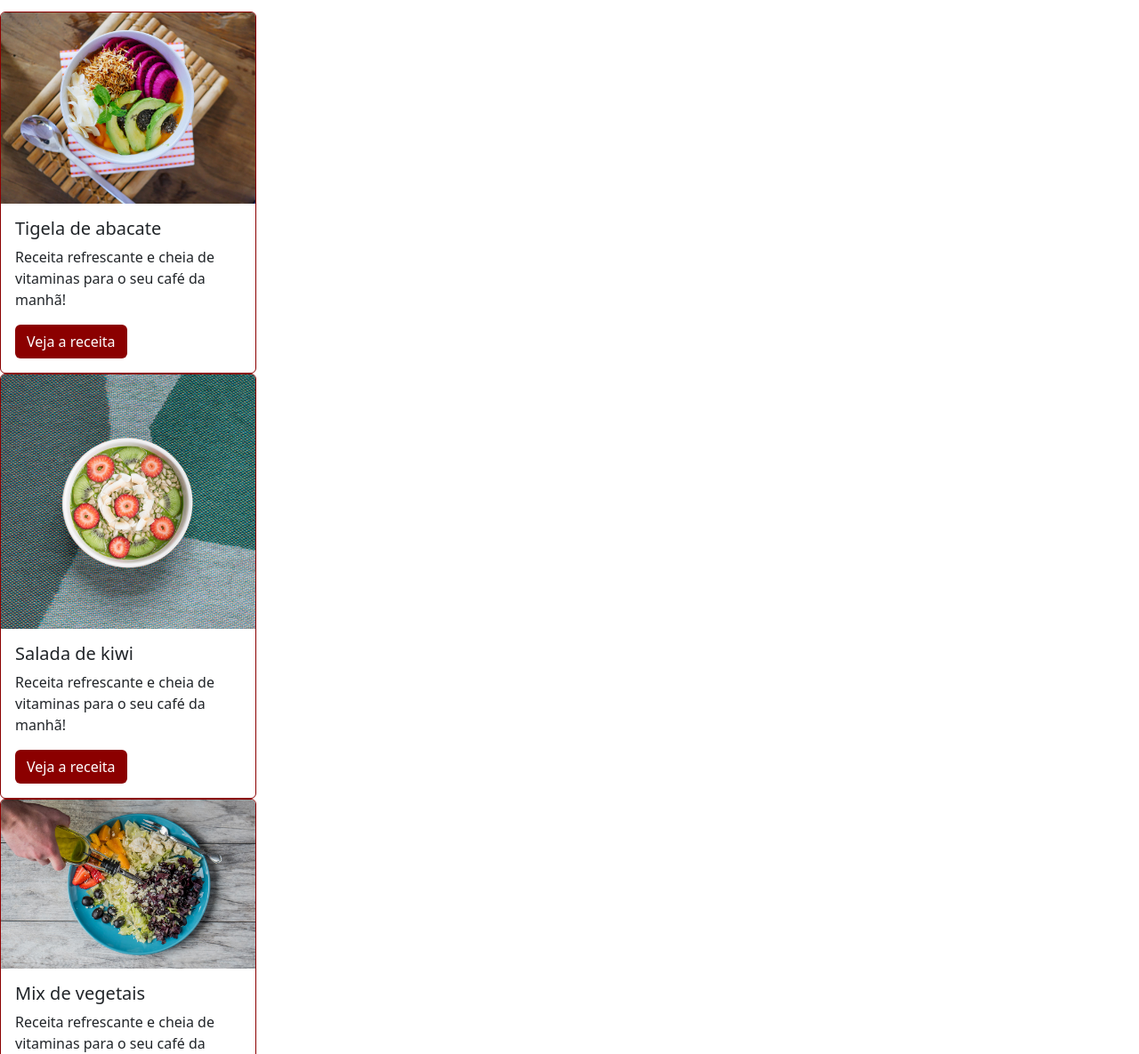
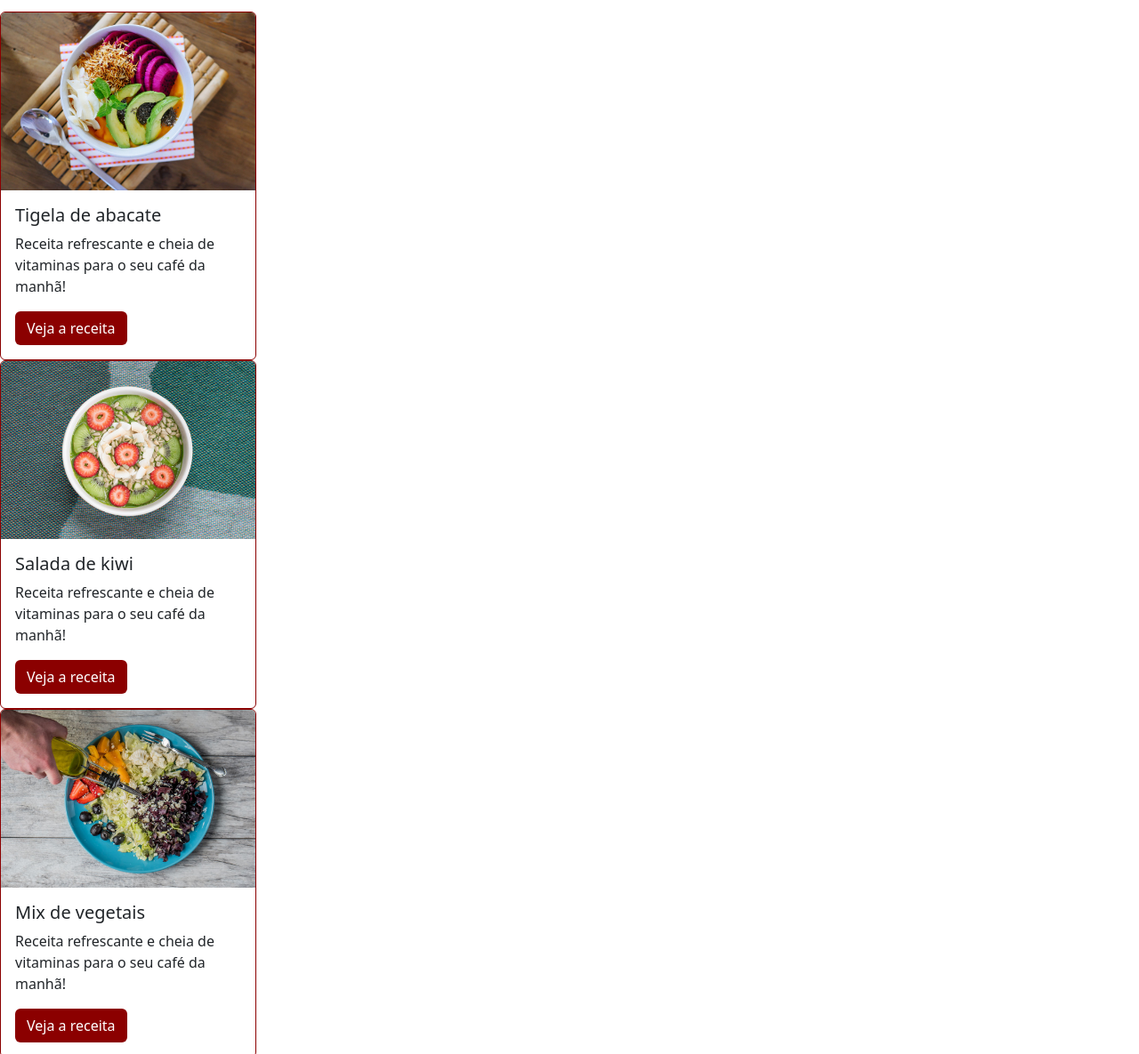
Before and after one commit to ajuteixeira/frutaefruto, a plain HTML site: page index.html in a window 1280 px wide. Shown: the part 635-1820 px from the top of the page at 89% size. Drawn offline with nearby package versions, Linux system fonts and the light colour scheme.

Commit message:
card adjustments

```diff
--- a/index.html
+++ b/index.html
@@ -69,32 +69,30 @@
       <span class="visually-hidden">Next</span>
     </button>
   </div>
-
   <h1 class="text-center title-font title-color pt-5">Receitas para economizar e ganhar saúde</h1>
   <p class="text-center text-secondary pb-5">Nossas receitas ajudam você a aproveitar melhor os alimentos,
     economizar, ganhar
     tempo e praticidade</p>
-
   <div class="card card-border" style="width: 18rem;">
-    <img src="/src/img/receita-abacate.jpg" class="card-img-top" alt="tigela com salada de abacate, vista superior">
+    <img src="/src/img/receita-abacate.jpg" class="card-img-top card-img-position"
+      alt="tigela com salada de abacate, vista superior">
     <div class="card-body">
       <h5 class="card-title">Tigela de abacate</h5>
       <p class="card-text">Receita refrescante e cheia de vitaminas para o seu café da manhã!</p>
       <a href="#" class="btn button-background">Veja a receita</a>
     </div>
   </div>
-
   <div class="card card-border" style="width: 18rem;">
-    <img src="src/img/receita-kiwi.jpg" class="card-img-top" alt="tigela de mingau com kiwi, vista superior">
+    <img src="src/img/receita-kiwi.jpg" class="card-img-top card-img-position"
+      alt="tigela de mingau com kiwi, vista superior">
     <div class="card-body">
       <h5 class="card-title">Salada de kiwi</h5>
       <p class="card-text">Receita refrescante e cheia de vitaminas para o seu café da manhã!</p>
       <a href="#" class="btn button-background">Veja a receita</a>
     </div>
   </div>
-
   <div class="card card-border" style="width: 18rem;">
-    <img src="src/img/receita-mix.jpg" class="card-img-top"
+    <img src="src/img/receita-mix.jpg" class="card-img-top card-img-position"
       alt="prato com mix de vegetais e mão de pessoa adicionando azeite, vista superior">
     <div class="card-body">
       <h5 class="card-title">Mix de vegetais</h5>
@@ -102,9 +100,8 @@
       <a href="#" class="btn button-background">Veja a receita</a>
     </div>
   </div>
-
   <div class="card card-border" style="width: 18rem;">
-    <img src="src/img/receita-pimentoes.jpg" class="card-img-top"
+    <img src="src/img/receita-pimentoes.jpg" class="card-img-top card-img-position"
       alt="prato de salada de pimentões com alguns ingredientes ao lado, vista superior">
     <div class="card-body">
       <h5 class="card-title">Pimentões à Juliana</h5>
@@ -112,9 +109,8 @@
       <a href="#" class="btn button-background">Veja a receita</a>
     </div>
   </div>
-
   <div class="card card-border" style="width: 18rem;">
-    <img src="src/img/receita-oriental.jpg" class="card-img-top"
+    <img src="src/img/receita-oriental.jpg" class="card-img-top card-img-position"
       alt="tigela com salada de vegetais estilo oriental, vista de cima">
     <div class="card-body">
       <h5 class="card-title">Prato oriental</h5>
@@ -122,9 +118,8 @@
       <a href="#" class="btn button-background">Veja a receita</a>
     </div>
   </div>
-
   <div class="card card-border" style="width: 18rem;">
-    <img src="src/img/receita-beterrabas.jpg" class="card-img-top"
+    <img src="src/img/receita-beterrabas.jpg" class="card-img-top card-img-position"
       alt="tigela com beterrabas e dentes de alho assados em primeiro plano, com ingredientes ao fundo">
     <div class="card-body">
       <h5 class="card-title">Beterrabas assadas</h5>
@@ -132,7 +127,6 @@
       <a href="#" class="btn">Veja a receita</a>
     </div>
   </div>
-
   <p>contato:<a href="mailto:email@frutafruto.com.br">email@frutafruto.com.br</a></p>
   <script src="https://cdn.jsdelivr.net/npm/bootstrap@5.3.0-alpha2/dist/js/bootstrap.bundle.min.js"
     integrity="sha384-qKXV1j0HvMUeCBQ+QVp7JcfGl760yU08IQ+GpUo5hlbpg51QRiuqHAJz8+BrxE/N"
--- a/src/style.css
+++ b/src/style.css
@@ -24,3 +24,8 @@
 .card-border {
   border-color: darkred;
 }
+
+.card-img-position {
+  object-fit: cover;
+  height: 200px;
+}
```
